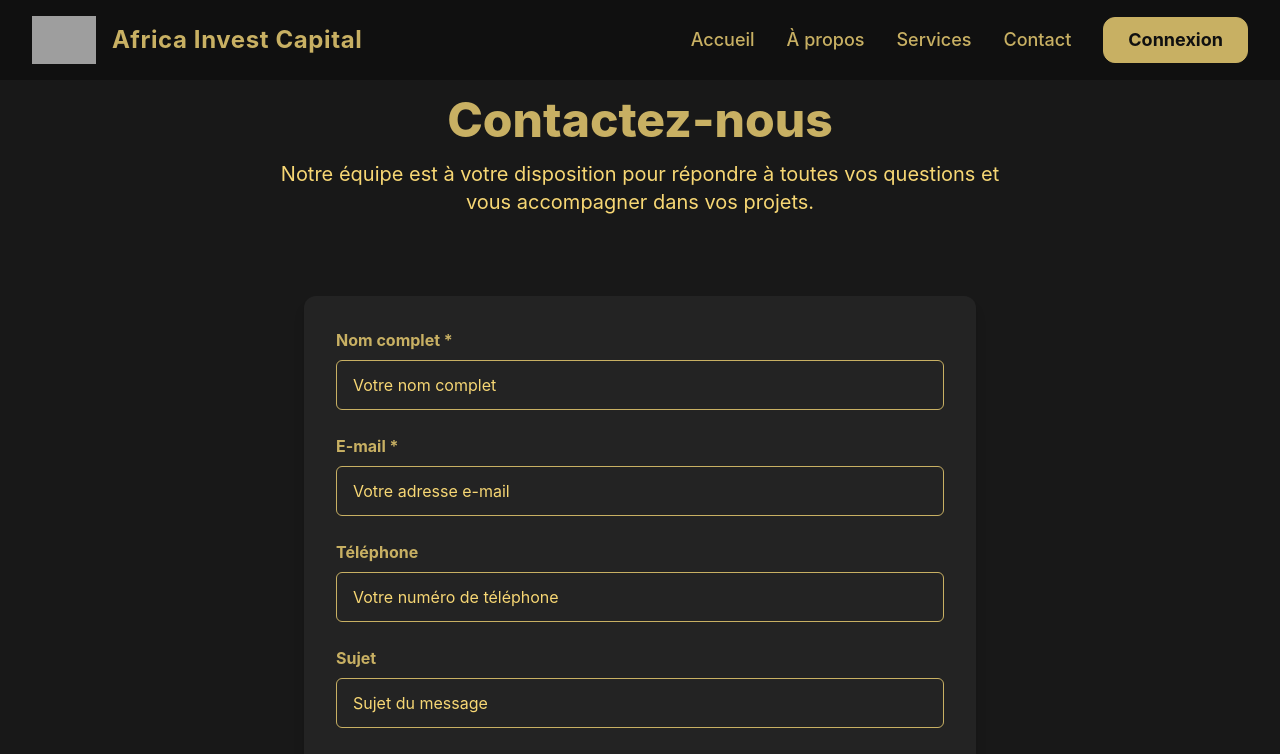
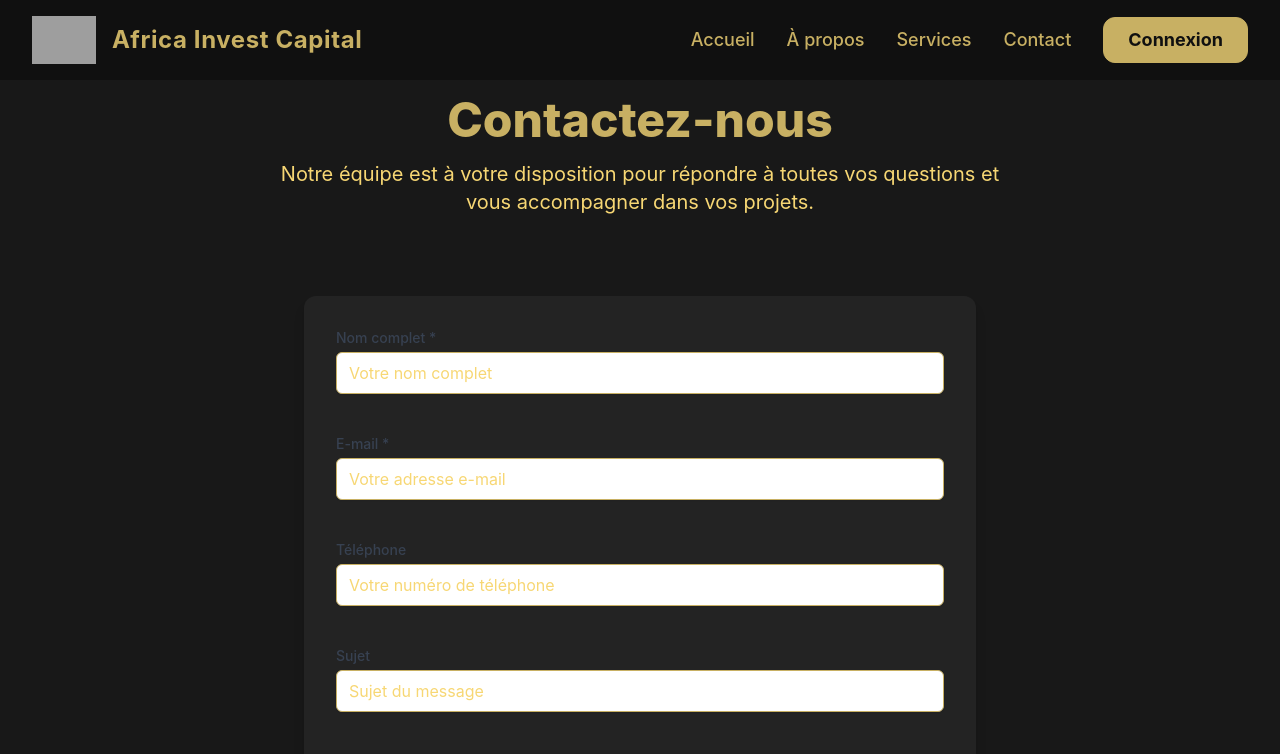
Before and after one commit to mtouma56/africa-invest-capital, a React (Vite) app: page /contact in a window 1280 px wide. Shown: the top 754 px of the page. Built offline with nearby package versions, Linux system fonts and the light colour scheme; grey boxes are pictures that could not be loaded.

Commit message:
refactor(forms): use Input component and react-hook-form

```diff
--- a/src/components/common/Input.jsx
+++ b/src/components/common/Input.jsx
@@ -2,6 +2,7 @@ import { forwardRef } from 'react';
 
 const Input = forwardRef(({
   type = 'text',
+  as = 'input',
   label,
   error,
   className = '',
@@ -12,6 +13,8 @@ const Input = forwardRef(({
   ...props
 }, ref) => {
   const uniqueId = id || `input-${Math.random().toString(36).substr(2, 9)}`;
+
+  const Element = as === 'textarea' ? 'textarea' : 'input';
 
   return (
     <div className={`mb-4 ${containerClassName}`}>
@@ -26,9 +29,9 @@ const Input = forwardRef(({
             {icon}
           </div>
         )}
-        <input
+        <Element
           ref={ref}
-          type={type}
+          type={as === 'textarea' ? undefined : type}
           id={uniqueId}
           disabled={disabled}
           aria-invalid={error ? 'true' : 'false'}
--- a/src/pages/auth/Login.jsx
+++ b/src/pages/auth/Login.jsx
@@ -1,22 +1,21 @@
 import { useState } from 'react';
+import { useForm } from 'react-hook-form';
 import { Link, useNavigate } from 'react-router-dom';
 import { useAuth } from '../../hooks/useAuth';
 import { toast } from 'react-hot-toast';
+import Input from '../../components/common/Input';
 
 const Login = () => {
-  const [email, setEmail] = useState('');
-  const [password, setPassword] = useState('');
   const [loading, setLoading] = useState(false);
+  const {
+    register,
+    handleSubmit,
+    formState: { errors }
+  } = useForm();
   const { login } = useAuth();
   const navigate = useNavigate();
 
-  const handleSubmit = async (e) => {
-    e.preventDefault();
-
-    if (!email || !password) {
-      toast.error('Veuillez remplir tous les champs');
-      return;
-    }
+  const onSubmit = async ({ email, password }) => {
 
     setLoading(true);
 
@@ -59,46 +58,30 @@ const Login = () => {
       </div>
 
       <div className="mx-auto w-full max-w-md bg-[#232323] py-10 px-8 rounded-lg shadow-lg">
-        <form className="space-y-6" onSubmit={handleSubmit}>
-          <div>
-            <label htmlFor="email" className="block text-sm font-medium text-[#E6C97A] mb-2">
-              Adresse e-mail
-            </label>
-            <div>
-              <input
-                id="email"
-                name="email"
+        <form className="space-y-6" onSubmit={handleSubmit(onSubmit)}>
+          <Input
+            label="Adresse e-mail"
             type="email"
-                autoComplete="email"
-                required
-                value={email}
-                onChange={(e) => setEmail(e.target.value)}
             placeholder="votre.email@example.com"
-                className="appearance-none block w-full px-3 py-2 border border-[#D4AF37] rounded-md shadow-sm placeholder-[#E6C97A] focus:outline-none focus:ring-2 focus:ring-[#D4AF37] focus:border-[#D4AF37] text-[#E6C97A] bg-[#181818] sm:text-sm"
-                aria-label="Adresse e-mail"
+            className="bg-[#181818] text-[#E6C97A] placeholder-[#E6C97A] border-[#D4AF37]"
+            {...register('email', {
+              required: 'Adresse e-mail requise',
+              pattern: {
+                value: /^[^\s@]+@[^\s@]+\.[^\s@]+$/,
+                message: 'Adresse e-mail invalide'
+              }
+            })}
+            error={errors.email?.message}
           />
-            </div>
-          </div>
 
-          <div>
-            <label htmlFor="password" className="block text-sm font-medium text-[#E6C97A] mb-2">
-              Mot de passe
-            </label>
-            <div>
-              <input
-                id="password"
-                name="password"
+          <Input
+            label="Mot de passe"
             type="password"
-                autoComplete="current-password"
-                required
-                value={password}
-                onChange={(e) => setPassword(e.target.value)}
             placeholder="Votre mot de passe"
-                className="appearance-none block w-full px-3 py-2 border border-[#D4AF37] rounded-md shadow-sm placeholder-[#E6C97A] focus:outline-none focus:ring-2 focus:ring-[#D4AF37] focus:border-[#D4AF37] text-[#E6C97A] bg-[#181818] sm:text-sm"
-                aria-label="Mot de passe"
+            className="bg-[#181818] text-[#E6C97A] placeholder-[#E6C97A] border-[#D4AF37]"
+            {...register('password', { required: 'Mot de passe requis' })}
+            error={errors.password?.message}
           />
-            </div>
-          </div>
 
           <div className="flex items-center justify-between mb-6">
             <div className="flex items-center">
--- a/src/pages/auth/Register.jsx
+++ b/src/pages/auth/Register.jsx
@@ -1,25 +1,23 @@
 import { useState } from 'react';
+import { useForm } from 'react-hook-form';
 import { Link, useNavigate } from 'react-router-dom';
 import { useAuth } from '../../hooks/useAuth';
 import { toast } from 'react-hot-toast';
+import Input from '../../components/common/Input';
 
 const Register = () => {
-  const [fullName, setFullName] = useState('');
-  const [email, setEmail] = useState('');
-  const [password, setPassword] = useState('');
-  const [password2, setPassword2] = useState('');
   const [loading, setLoading] = useState(false);
+  const {
+    register: registerForm,
+    handleSubmit,
+    watch,
+    formState: { errors }
+  } = useForm();
 
   const { register } = useAuth();
   const navigate = useNavigate();
 
-  const handleSubmit = async (e) => {
-    e.preventDefault();
-
-    if (!fullName || !email || !password || !password2) {
-      toast.error('Veuillez remplir tous les champs');
-      return;
-    }
+  const onSubmit = async ({ fullName, email, password, password2 }) => {
     if (password !== password2) {
       toast.error('Les mots de passe ne correspondent pas');
       return;
@@ -67,75 +65,50 @@ const Register = () => {
       </div>
 
       <div className="mx-auto w-full max-w-md bg-[#232323] py-10 px-8 rounded-lg shadow-lg">
-        <form className="space-y-6" onSubmit={handleSubmit}>
-          <div>
-            <label htmlFor="fullName" className="block text-sm font-medium text-[#E6C97A] mb-2">
-              Nom complet
-            </label>
-            <input
-              id="fullName"
-              name="fullName"
-              type="text"
-              autoComplete="name"
-              required
-              value={fullName}
-              onChange={(e) => setFullName(e.target.value)}
+        <form className="space-y-6" onSubmit={handleSubmit(onSubmit)}>
+          <Input
+            label="Nom complet"
             placeholder="Votre nom complet"
-              className="appearance-none block w-full px-3 py-2 border border-[#D4AF37] rounded-md shadow-sm placeholder-[#E6C97A] focus:outline-none focus:ring-2 focus:ring-[#D4AF37] focus:border-[#D4AF37] text-[#E6C97A] bg-[#181818] sm:text-sm"
-              aria-label="Nom complet"
+            className="bg-[#181818] text-[#E6C97A] placeholder-[#E6C97A] border-[#D4AF37]"
+            {...registerForm('fullName', { required: 'Nom complet requis' })}
+            error={errors.fullName?.message}
           />
-          </div>
-          <div>
-            <label htmlFor="email" className="block text-sm font-medium text-[#E6C97A] mb-2">
-              Adresse e-mail
-            </label>
-            <input
-              id="email"
-              name="email"
+          <Input
+            label="Adresse e-mail"
             type="email"
-              autoComplete="email"
-              required
-              value={email}
-              onChange={(e) => setEmail(e.target.value)}
             placeholder="votre.email@example.com"
-              className="appearance-none block w-full px-3 py-2 border border-[#D4AF37] rounded-md shadow-sm placeholder-[#E6C97A] focus:outline-none focus:ring-2 focus:ring-[#D4AF37] focus:border-[#D4AF37] text-[#E6C97A] bg-[#181818] sm:text-sm"
-              aria-label="Adresse e-mail"
+            className="bg-[#181818] text-[#E6C97A] placeholder-[#E6C97A] border-[#D4AF37]"
+            {...registerForm('email', {
+              required: 'Adresse e-mail requise',
+              pattern: {
+                value: /^[^\s@]+@[^\s@]+\.[^\s@]+$/,
+                message: 'Adresse e-mail invalide'
+              }
+            })}
+            error={errors.email?.message}
           />
-          </div>
-          <div>
-            <label htmlFor="password" className="block text-sm font-medium text-[#E6C97A] mb-2">
-              Mot de passe
-            </label>
-            <input
-              id="password"
-              name="password"
+          <Input
+            label="Mot de passe"
             type="password"
-              autoComplete="new-password"
-              required
-              value={password}
-              onChange={(e) => setPassword(e.target.value)}
             placeholder="Votre mot de passe"
-              className="appearance-none block w-full px-3 py-2 border border-[#D4AF37] rounded-md shadow-sm placeholder-[#E6C97A] focus:outline-none focus:ring-2 focus:ring-[#D4AF37] focus:border-[#D4AF37] text-[#E6C97A] bg-[#181818] sm:text-sm"
-              aria-label="Mot de passe"
+            className="bg-[#181818] text-[#E6C97A] placeholder-[#E6C97A] border-[#D4AF37]"
+            {...registerForm('password', {
+              required: 'Mot de passe requis',
+              minLength: { value: 6, message: 'Minimum 6 caractères' }
+            })}
+            error={errors.password?.message}
           />
-          </div>
-          <div>
-            <label htmlFor="password2" className="block text-sm font-medium text-[#E6C97A] mb-2">
-              Confirmer le mot de passe
-            </label>
-            <input
-              id="password2"
-              name="password2"
+          <Input
+            label="Confirmer le mot de passe"
             type="password"
-              autoComplete="new-password"
-              required
-              value={password2}
-              onChange={(e) => setPassword2(e.target.value)}
             placeholder="Confirmez le mot de passe"
-              className="appearance-none block w-full px-3 py-2 border border-[#D4AF37] rounded-md shadow-sm placeholder-[#E6C97A] focus:outline-none focus:ring-2 focus:ring-[#D4AF37] focus:border-[#D4AF37] text-[#E6C97A] bg-[#181818] sm:text-sm"
-              aria-label="Confirmer le mot de passe"
+            className="bg-[#181818] text-[#E6C97A] placeholder-[#E6C97A] border-[#D4AF37]"
+            {...registerForm('password2', {
+              required: 'Confirmation requise',
+              validate: value => value === watch('password') || 'Les mots de passe ne correspondent pas'
+            })}
+            error={errors.password2?.message}
           />
-          </div>
           <div>
             <button
               type="submit"
--- a/src/pages/public/Contact.jsx
+++ b/src/pages/public/Contact.jsx
@@ -1,22 +1,19 @@
 import { useState } from 'react';
+import { useForm } from 'react-hook-form';
 import { toast } from 'react-hot-toast';
 import { supabase } from '../../config/supabaseClient';
+import Input from '../../components/common/Input';
 
 const Contact = () => {
-  const [name, setName] = useState('');
-  const [email, setEmail] = useState('');
-  const [phone, setPhone] = useState('');
-  const [subject, setSubject] = useState('');
-  const [message, setMessage] = useState('');
   const [loading, setLoading] = useState(false);
+  const {
+    register,
+    handleSubmit,
+    reset,
+    formState: { errors }
+  } = useForm();
 
-  const handleSubmit = async (e) => {
-    e.preventDefault();
-
-    if (!name || !email || !message) {
-      toast.error('Veuillez remplir tous les champs obligatoires');
-      return;
-    }
+  const onSubmit = async ({ name, email, phone, subject, message }) => {
 
     setLoading(true);
 
@@ -41,11 +38,7 @@ const Contact = () => {
       toast.success('Votre message a été envoyé avec succès');
 
       // Réinitialiser le formulaire
-      setName('');
-      setEmail('');
-      setPhone('');
-      setSubject('');
-      setMessage('');
+      reset();
 
     } catch (error) {
       toast.error('Une erreur s\'est produite. Veuillez réessayer.');
@@ -70,83 +63,55 @@ const Contact = () => {
       {/* Formulaire de contact premium */}
       <div className="py-8 px-4 sm:px-6 lg:px-8 flex flex-col gap-16">
         <div className="bg-[#232323] p-8 rounded-xl shadow-lg max-w-2xl mx-auto w-full">
-          <form onSubmit={handleSubmit} className="grid grid-cols-1 gap-y-6">
+          <form onSubmit={handleSubmit(onSubmit)} className="grid grid-cols-1 gap-y-6">
+            <Input
+              label="Nom complet *"
+              placeholder="Votre nom complet"
+              className="bg-[#232323] text-or-light border-or placeholder-or-light"
+              {...register('name', { required: 'Le nom est obligatoire' })}
+              error={errors.name?.message}
+            />
+            <Input
+              label="E-mail *"
+              type="email"
+              placeholder="Votre adresse e-mail"
+              className="bg-[#232323] text-or-light border-or placeholder-or-light"
+              {...register('email', {
+                required: 'Adresse e-mail obligatoire',
+                pattern: {
+                  value: /^[^\s@]+@[^\s@]+\.[^\s@]+$/,
+                  message: 'Adresse e-mail invalide'
+                }
+              })}
+              error={errors.email?.message}
+            />
+            <Input
+              label="Téléphone"
+              type="text"
+              placeholder="Votre numéro de téléphone"
+              className="bg-[#232323] text-or-light border-or placeholder-or-light"
+              {...register('phone')}
+              error={errors.phone?.message}
+            />
             <div>
-              <label htmlFor="name" className="block text-or font-bold mb-2">
-                Nom complet *
-              </label>
-              <input
+              <Input
+                label="Sujet"
                 type="text"
-                name="name"
-                id="name"
-                autoComplete="name"
-                required
-                value={name}
-                onChange={(e) => setName(e.target.value)}
-                className="py-3 px-4 block w-full bg-[#232323] text-or-light border border-or rounded-md focus:ring-2 focus:ring-or placeholder-or-light transition"
-                placeholder="Votre nom complet"
+                placeholder="Sujet du message"
+                className="bg-[#232323] text-or-light border-or placeholder-or-light"
+                {...register('subject')}
+                error={errors.subject?.message}
               />
             </div>
-            <div>
-              <label htmlFor="email" className="block text-or font-bold mb-2">
-                E-mail *
-              </label>
-              <input
-                id="email"
-                name="email"
-                type="email"
-                autoComplete="email"
-                required
-                value={email}
-                onChange={(e) => setEmail(e.target.value)}
-                className="py-3 px-4 block w-full bg-[#232323] text-or-light border border-or rounded-md focus:ring-2 focus:ring-or placeholder-or-light transition"
-                placeholder="Votre adresse e-mail"
-              />
-            </div>
-            <div>
-              <label htmlFor="phone" className="block text-or font-bold mb-2">
-                Téléphone
-              </label>
-              <input
-                type="text"
-                name="phone"
-                id="phone"
-                autoComplete="tel"
-                value={phone}
-                onChange={(e) => setPhone(e.target.value)}
-                className="py-3 px-4 block w-full bg-[#232323] text-or-light border border-or rounded-md focus:ring-2 focus:ring-or placeholder-or-light transition"
-                placeholder="Votre numéro de téléphone"
-              />
-            </div>
-            <div>
-              <label htmlFor="subject" className="block text-or font-bold mb-2">
-                Sujet
-              </label>
-              <input
-                type="text"
-                name="subject"
-                id="subject"
-                value={subject}
-                onChange={(e) => setSubject(e.target.value)}
-                className="py-3 px-4 block w-full bg-[#232323] text-or-light border border-or rounded-md focus:ring-2 focus:ring-or placeholder-or-light transition"
-                placeholder="Sujet du message"
-              />
-            </div>
-            <div>
-              <label htmlFor="message" className="block text-or font-bold mb-2">
-                Message *
-              </label>
-              <textarea
-                id="message"
-                name="message"
-                rows={4}
-                required
-                value={message}
-                onChange={(e) => setMessage(e.target.value)}
-                className="py-3 px-4 block w-full bg-[#232323] text-or-light border border-or rounded-md focus:ring-2 focus:ring-or placeholder-or-light transition"
-                placeholder="Votre message"
-              />
-            </div>
+            <Input
+              as="textarea"
+              label="Message *"
+              rows={4}
+              placeholder="Votre message"
+              className="bg-[#232323] text-or-light border-or placeholder-or-light"
+              {...register('message', { required: 'Le message est obligatoire' })}
+              error={errors.message?.message}
+            />
             <div>
               <button
                 type="submit"
```
Lines whose indentation alone changed are shown as unchanged.
